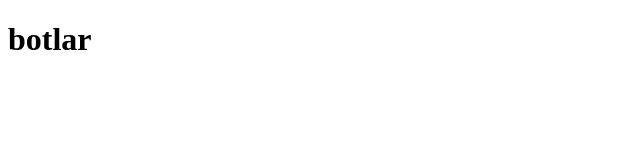
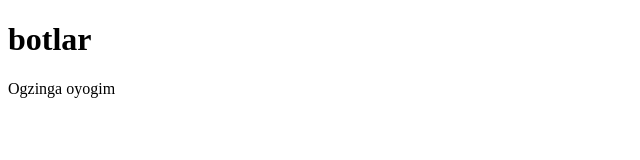
Before and after one commit to SUNNATBEE/tes400, a plain HTML site: page index.html in a window 1280 px wide. Shown: the whole page, without its empty margins (0-640 px from the left). Drawn offline with Linux system fonts and the light colour scheme.

Commit message:
bashernga

```diff
--- a/index.html
+++ b/index.html
@@ -7,5 +7,6 @@
 </head>
 <body>
     <h1>botlar</h1>
+    <p>Ogzinga oyogim</p>
 </body>
 </html>
```
